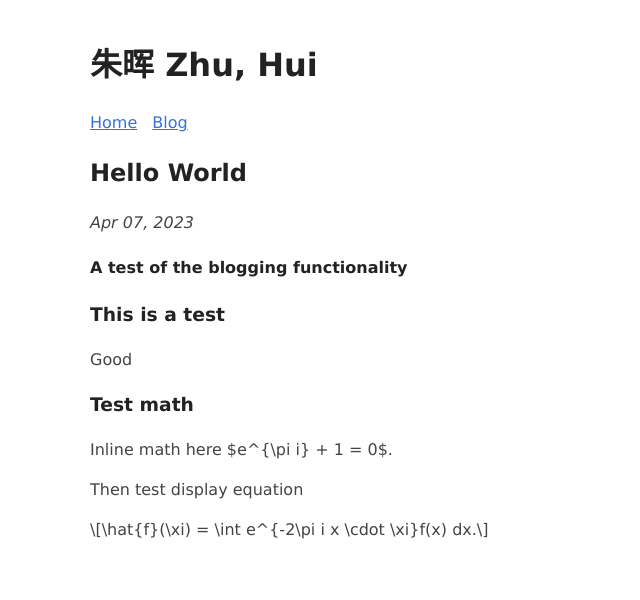
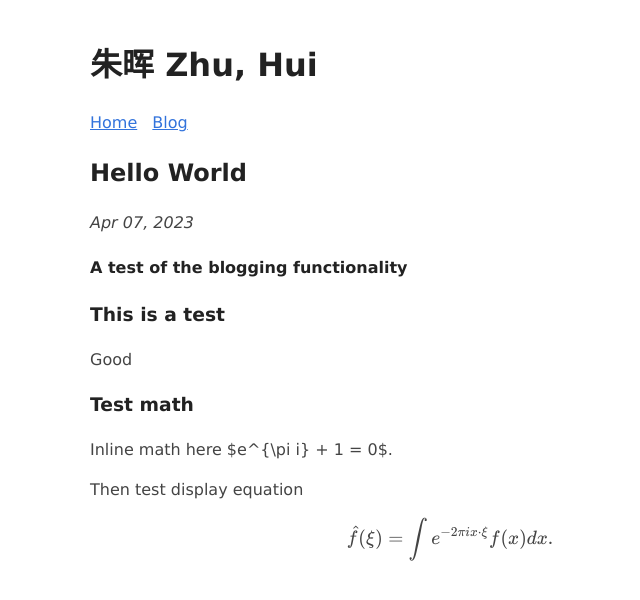
Before and after one commit to hui-math/hui-math.github.io, a Jekyll site: the page built from _posts/2023-04-07-Hello-World.md, in a window 1280 px wide. Shown: the top 600 px of the page, without its empty margins (190-830 px from the left). Built offline with Jekyll 4.4.1, drawn with Linux system fonts in a browser that asks for light colours; part of the change alters nothing that is shown.

Commit message:
again ..

```diff
--- a/_includes/head.html
+++ b/_includes/head.html
@@ -25,25 +25,14 @@
     </script>
     -->
 
+    <link rel="stylesheet" href="https://cdn.jsdelivr.net/npm/katex@0.16.4/dist/katex.min.css" integrity="sha384-vKruj+a13U8yHIkAyGgK1J3ArTLzrFGBbBc0tDp4ad/EyewESeXE/Iv67Aj8gKZ0" crossorigin="anonymous">
 
-<script defer src="https://cdn.jsdelivr.net/npm/katex@0.12.0/dist/katex.min.js" integrity="sha384-g7c+Jr9ZivxKLnZTDUhnkOnsh30B4H0rpLUpJ4jAIKs4fnJI+sEnkvrMWph2EDg4" crossorigin="anonymous"></script>
-  <script defer src="https://cdn.jsdelivr.net/npm/katex@0.12.0/dist/contrib/auto-render.min.js" integrity="sha384-mll67QQFJfxn0IYznZYonOWZ644AWYC+Pt2cHqMaRhXVrursRwvLnLaebdGIlYNa" crossorigin="anonymous"></script>
-  <script>
-      document.addEventListener("DOMContentLoaded", function() {
-          renderMathInElement(document.body, {
-              // ...options...
-          });
-      });
-  </script>
+    <!-- The loading of KaTeX is deferred to speed up page rendering -->
+    <script defer src="https://cdn.jsdelivr.net/npm/katex@0.16.4/dist/katex.min.js" integrity="sha384-PwRUT/YqbnEjkZO0zZxNqcxACrXe+j766U2amXcgMg5457rve2Y7I6ZJSm2A0mS4" crossorigin="anonymous"></script>
 
-<!--
-  <link rel="stylesheet" href="https://cdnjs.cloudflare.com/ajax/libs/github-markdown-css/4.0.0/github-markdown.min.css">
-<link rel="stylesheet" href="https://cdn.jsdelivr.net/gh/highlightjs/cdn-release/build/styles/default.min.css">
--->
-<link rel="stylesheet" href="https://cdn.jsdelivr.net/npm/katex/dist/katex.min.css">
-<!--
-  <link rel="stylesheet" href="https://cdn.jsdelivr.net/npm/markdown-it-texmath/css/texmath.min.css">
--->
+    <!-- To automatically render math in text elements, include the auto-render extension: -->
+    <script defer src="https://cdn.jsdelivr.net/npm/katex@0.16.4/dist/contrib/auto-render.min.js" integrity="sha384-+VBxd3r6XgURycqtZ117nYw44OOcIax56Z4dCRWbxyPt0Koah1uHoK0o4+/RRE05" crossorigin="anonymous"
+        onload="renderMathInElement(document.body);"></script>
 
 </head>
 
```
